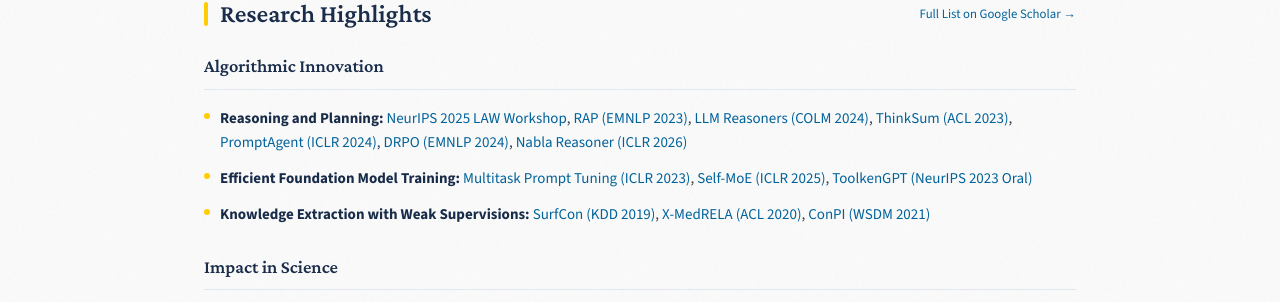
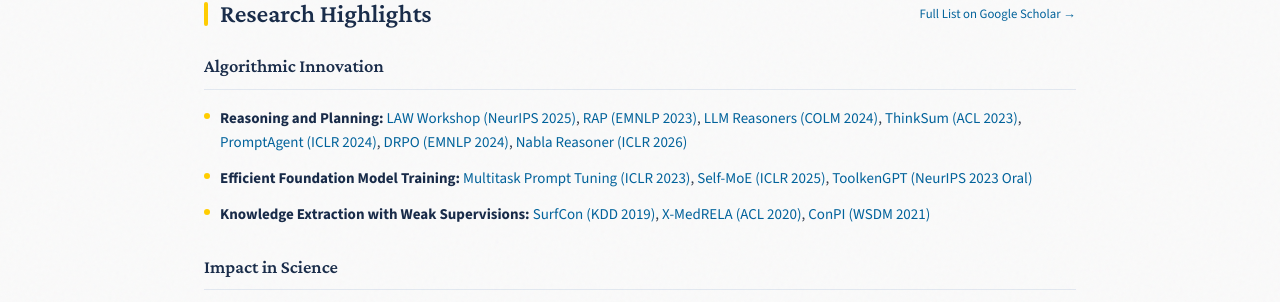
Before and after one commit to zhenwang9102/zhenwang9102.github.io, a Jekyll site: the page built from _posts/2019-06-02-venue.markdown, in a window 1280 px wide and 900 px high, scrolled down 2176 px. Shown: the part 152-454 px from the top of the window. Built offline with Jekyll 4.4.1, drawn with Linux system fonts in a browser that asks for light colours.

Commit message:
Fix formatting of research highlights links

```diff
--- a/_layouts/default.html
+++ b/_layouts/default.html
@@ -1011,7 +1011,7 @@
       <div class="research-highlights-content">
         <h3>Algorithmic Innovation</h3>
         <ul>
-          <li><strong>Reasoning and Planning:</strong> <a href="https://sites.google.com/view/law-2025">NeurIPS 2025 LAW Workshop</a>, <a href="https://arxiv.org/abs/2305.14992">RAP (EMNLP 2023)</a>, <a href="https://arxiv.org/abs/2404.05221">LLM Reasoners (COLM 2024)</a>, <a href="https://arxiv.org/abs/2210.01293">ThinkSum (ACL 2023)</a>, <a href="https://arxiv.org/abs/2310.16427">PromptAgent (ICLR 2024)</a>, <a href="https://arxiv.org/abs/2411.08733">DRPO (EMNLP 2024)</a>, <a href="https://openreview.net/pdf?id=pEJAja73dk">Nabla Reasoner (ICLR 2026)</a></li>
+          <li><strong>Reasoning and Planning:</strong> <a href="https://sites.google.com/view/law-2025">LAW Workshop (NeurIPS 2025)</a>, <a href="https://arxiv.org/abs/2305.14992">RAP (EMNLP 2023)</a>, <a href="https://arxiv.org/abs/2404.05221">LLM Reasoners (COLM 2024)</a>, <a href="https://arxiv.org/abs/2210.01293">ThinkSum (ACL 2023)</a>, <a href="https://arxiv.org/abs/2310.16427">PromptAgent (ICLR 2024)</a>, <a href="https://arxiv.org/abs/2411.08733">DRPO (EMNLP 2024)</a>, <a href="https://openreview.net/pdf?id=pEJAja73dk">Nabla Reasoner (ICLR 2026)</a></li>
           <li><strong>Efficient Foundation Model Training:</strong> <a href="https://arxiv.org/abs/2303.02861">Multitask Prompt Tuning (ICLR 2023)</a>, <a href="https://arxiv.org/abs/2406.12034">Self-MoE (ICLR 2025)</a>, <a href="https://arxiv.org/abs/2305.11554">ToolkenGPT (NeurIPS 2023 Oral)</a></li>
           <li><strong>Knowledge Extraction with Weak Supervisions:</strong> <a href="https://arxiv.org/abs/1906.09285">SurfCon (KDD 2019)</a>, <a href="https://arxiv.org/abs/2005.00889">X-MedRELA (ACL 2020)</a>, <a href="https://zhenwang9102.github.io/files/WSDM2021_ZW_ConPI.pdf">ConPI (WSDM 2021)</a></li>
         </ul>
```
